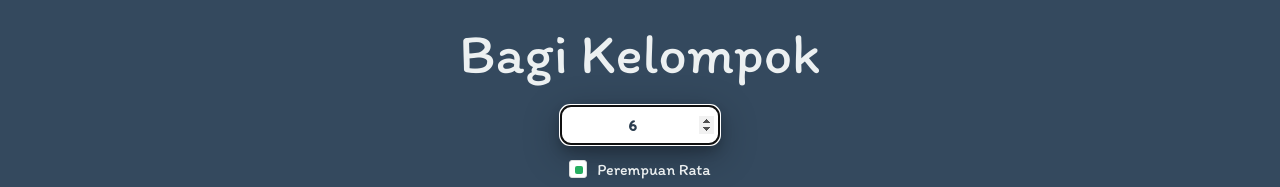
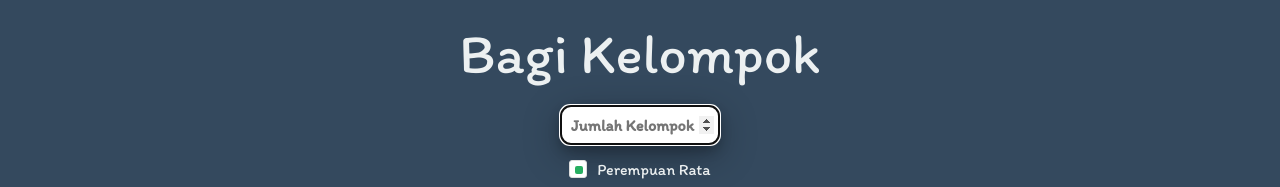
Before and after one commit to tioirawan/bagi-kelompok, a website: page index.html in a window 1280 px wide. Shown: the top 187 px of the page. Drawn offline with nearby package versions, Linux system fonts and the light colour scheme; some packages are replaced by stand-ins of ours; a script that the page names is missing.

Commit message:
add remove default jumlah kelompok value

```diff
--- a/index.html
+++ b/index.html
@@ -19,7 +19,7 @@
 <body>
   <h1>Bagi Kelompok</h1>
 
-  <input type="number" id="jumlah" placeholder="Jumlah Kelompok" value="6" min="2" max="36" autofocus><br>
+  <input type="number" id="jumlah" placeholder="Jumlah Kelompok" min="1" max="36" autofocus><br>
   <input type="checkbox" id="rata-perempuan" checked>
   <label for="rata-perempuan">Perempuan Rata</label><br>
   <input type="checkbox" id="sembunyi">
```
